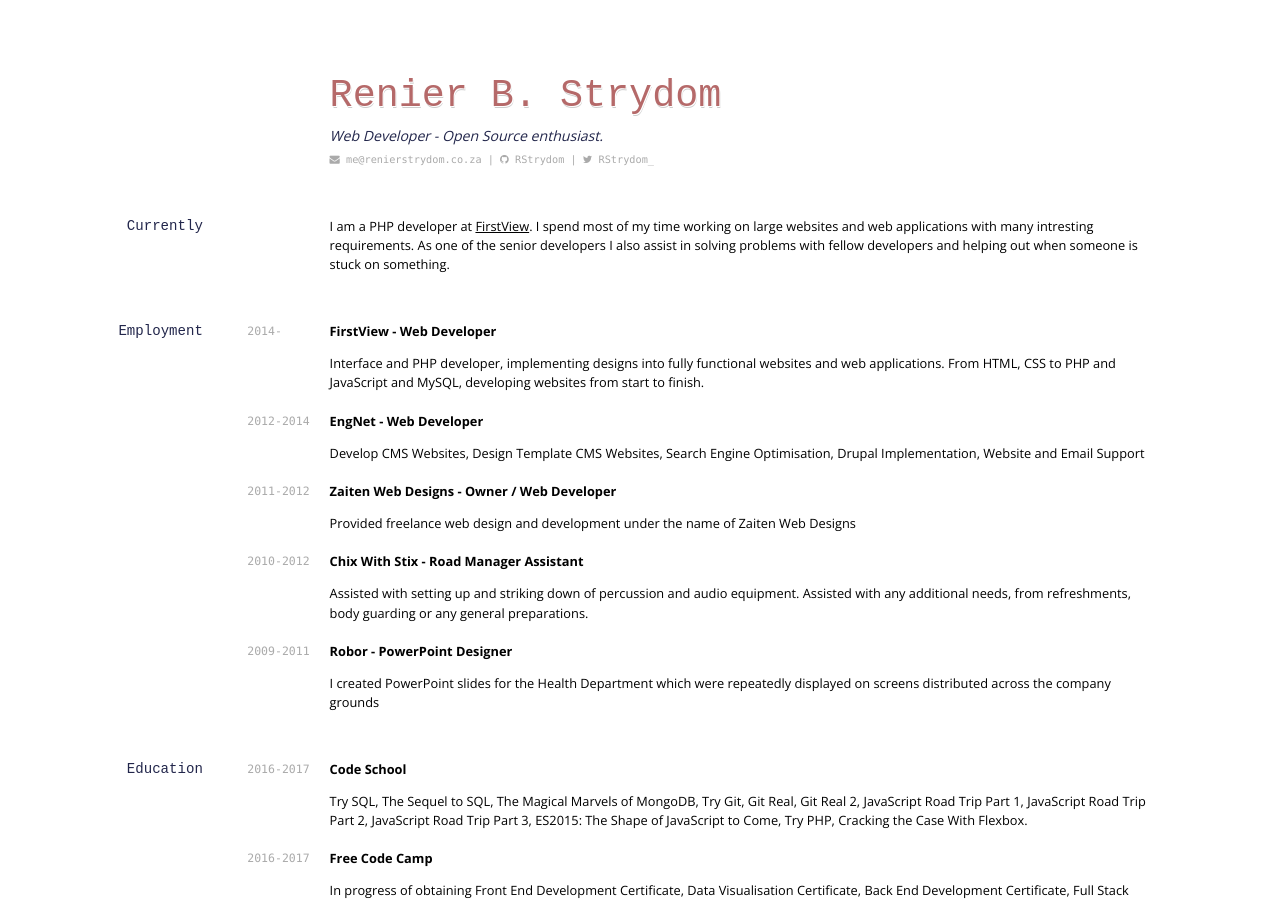
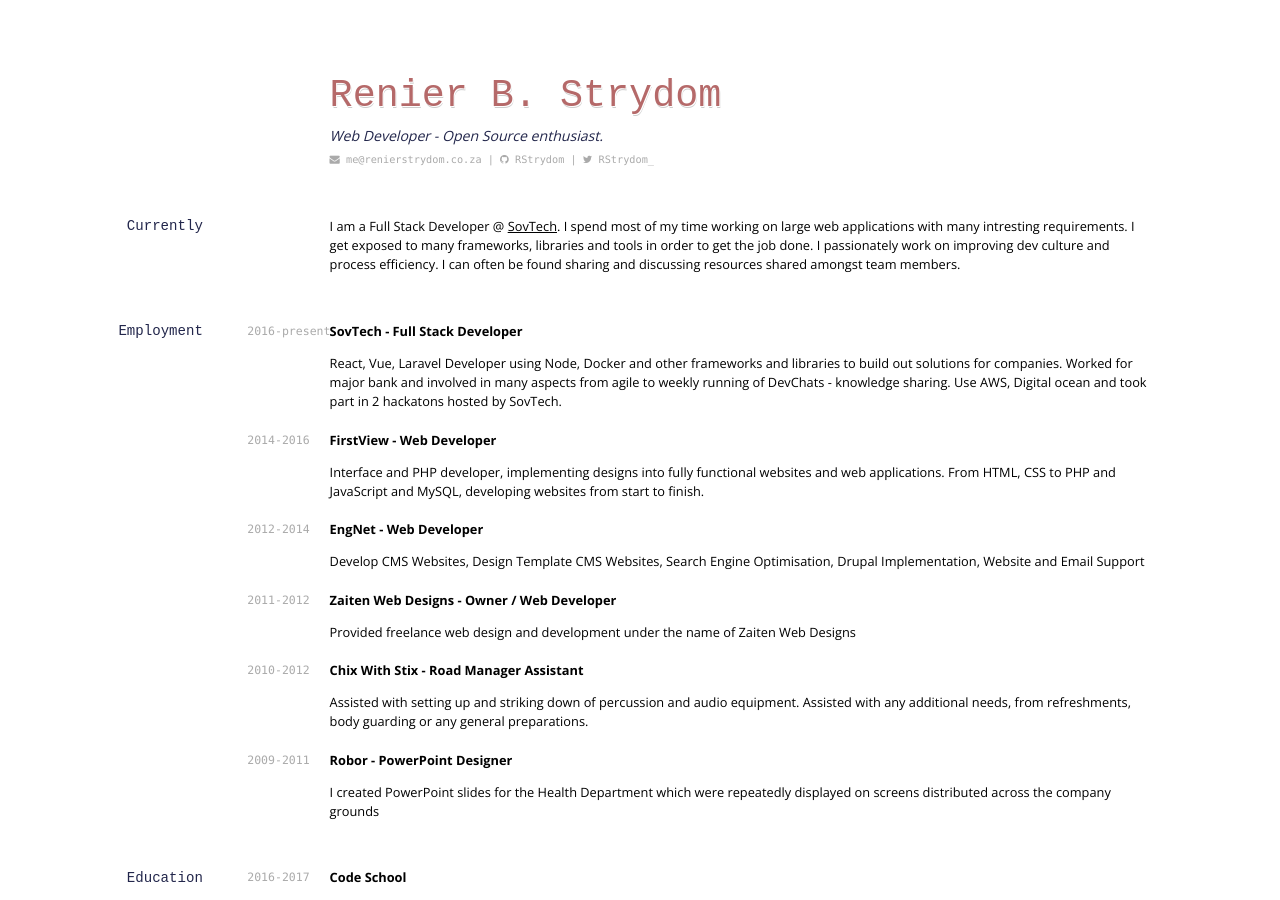
Before and after one commit to RStrydom/CV, a Jekyll site: the page built from index.md, in a window 1280 px wide and 900 px high. Built offline with Jekyll 4.4.1, drawn with Linux system fonts in a browser that asks for light colours; nearby versions of some CDN libraries.

Commit message:
Update for current standing of things in Dec 2018

```diff
--- a/index.md
+++ b/index.md
@@ -15,12 +15,16 @@ Web Developer - Open Source enthusiast.
 
 
 ## Currently
+I am a Full Stack Developer @ [SovTech](https://sov.tech). I spend most of my time working on large web applications with many intresting requirements. I get exposed to many frameworks, libraries and tools in order to get the job done. I passionately work on improving dev culture and process efficiency. I can often be found sharing and discussing resources shared amongst team members.
 
-I am a PHP developer at [FirstView](http://hellofirstview.com). I spend most of my time working on large websites and web applications with many intresting requirements. As one of the senior developers I also assist in solving problems with fellow developers and helping out when someone is stuck on something.
 
 ## Employment
 
-`2014-`
+`2016-present`
+__SovTech - Full Stack Developer__
+- React, Vue, Laravel Developer using Node, Docker and other frameworks and libraries to build out solutions for companies. Worked for major bank and involved in many aspects from agile to weekly running of DevChats - knowledge sharing. Use AWS, Digital ocean and took part in 2 hackatons hosted by SovTech.
+
+`2014-2016`
 __FirstView - Web Developer__
 - Interface and PHP developer, implementing designs into fully functional websites and web applications. From HTML, CSS to PHP and JavaScript and MySQL, developing websites from start to finish.
 
```
